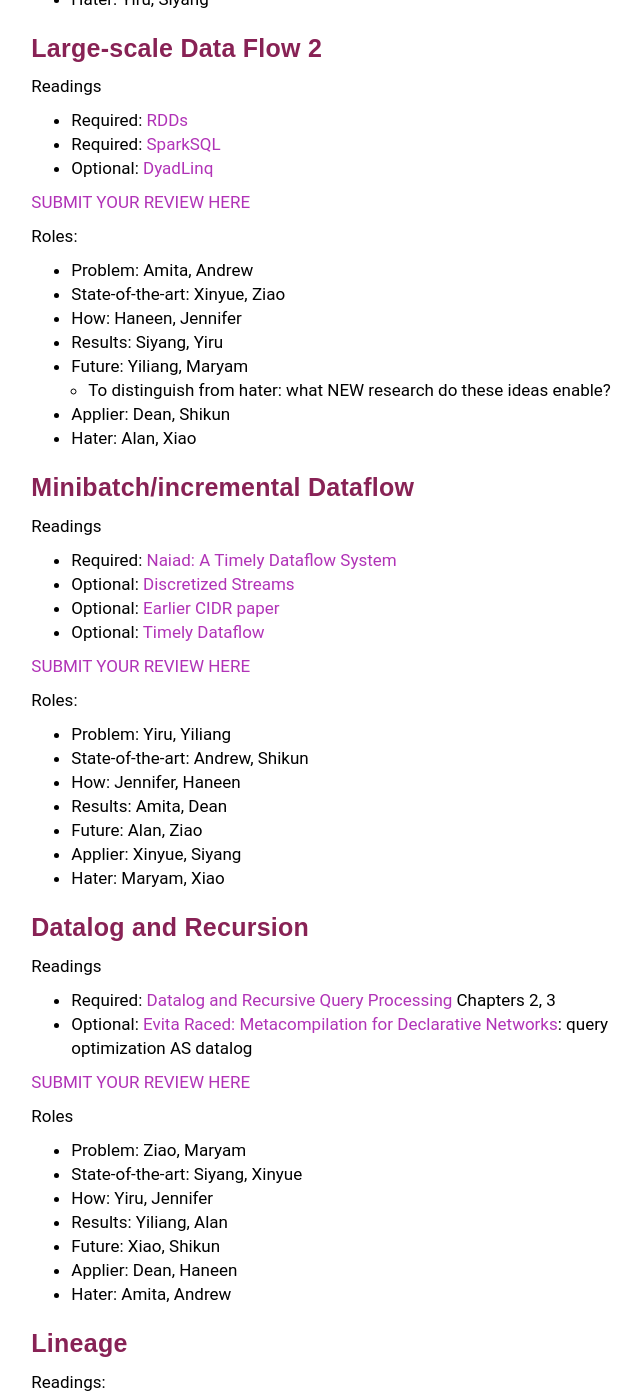
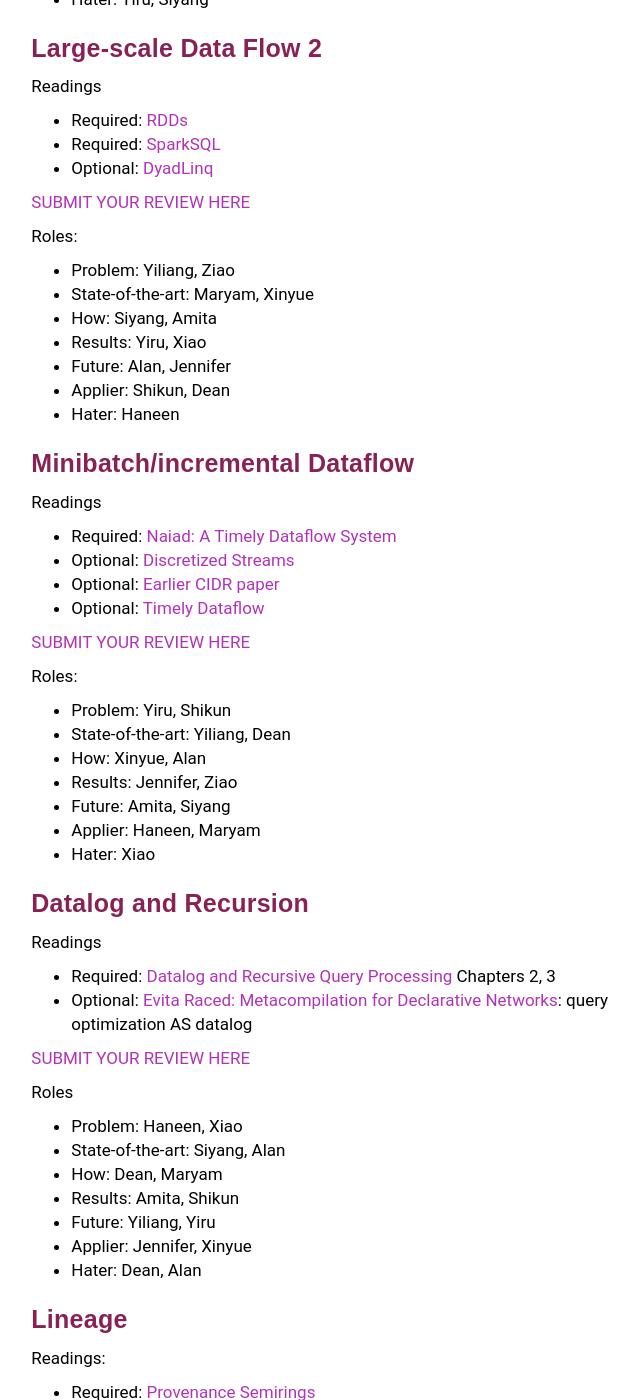
Before and after one commit to wzao1515/w6113.github.io, a Jekyll site: the page built from reviews.md, in a window 1280 px wide and 1400 px high, scrolled down 6244 px. Shown: the whole window, without its empty margins (293-934 px from the left). Built offline with Jekyll 4.4.1, drawn with Linux system fonts in a browser that asks for light colours; our own code applies the rules of GitHub Pages for plain Markdown files; some of the changed text lies outside the part shown.

Commit message:
updated website

```diff
--- a/reviews.md
+++ b/reviews.md
@@ -274,7 +274,7 @@ Readings
 Roles: Compare and contrast between the systems for your respective roles
 
 * Problem:  Maryam, Dean
-* State-of-the-art:  Jennifer, Andrew
+* State-of-the-art:  Jennifer
 * How:  Yiliang, Shikun
 * Results:  Alan, Xinyue
 * Future:  Haneen, Ziao
@@ -295,14 +295,13 @@ Readings
 
 Roles:
 
-* Problem:  Amita, Andrew
-* State-of-the-art:  Xinyue, Ziao
-* How:  Haneen, Jennifer
-* Results:  Siyang, Yiru
-* Future:  Yiliang, Maryam
-  * To distinguish from hater: what NEW research do these ideas enable?
-* Applier:  Dean, Shikun
-* Hater:  Alan, Xiao
+* Problem:  Yiliang, Ziao
+* State-of-the-art:  Maryam, Xinyue
+* How:  Siyang, Amita
+* Results:  Yiru, Xiao
+* Future:  Alan, Jennifer
+* Applier:  Shikun, Dean
+* Hater:  Haneen
 
 
 
@@ -320,13 +319,14 @@ Readings
 
 Roles:
 
-* Problem:  Yiru, Yiliang
-* State-of-the-art:  Andrew, Shikun
-* How:  Jennifer, Haneen
-* Results:  Amita, Dean
-* Future:  Alan, Ziao
-* Applier:  Xinyue, Siyang
-* Hater:  Maryam, Xiao
+* Problem:  Yiru, Shikun
+* State-of-the-art:  Yiliang, Dean
+* How:  Xinyue, Alan
+* Results:  Jennifer, Ziao
+* Future:  Amita, Siyang
+* Applier:  Haneen, Maryam
+* Hater:  Xiao
+
 
 <a name='lec17' />
 <a name='lec18' />
@@ -341,13 +341,14 @@ Readings
 
 Roles
 
-* Problem:  Ziao, Maryam
-* State-of-the-art:  Siyang, Xinyue
-* How:  Yiru, Jennifer
-* Results:  Yiliang, Alan
-* Future:  Xiao, Shikun
-* Applier:  Dean, Haneen
-* Hater:  Amita, Andrew
+* Problem:  Haneen, Xiao
+* State-of-the-art:  Siyang, Alan
+* How:  Dean, Maryam
+* Results:  Amita, Shikun
+* Future:  Yiliang, Yiru
+* Applier:  Jennifer, Xinyue
+* Hater:  Dean, Alan
+
 
 
 <a name='lec19' />
@@ -362,14 +363,13 @@ Readings:
 
 Roles
 
-* Problem:  Xiao, Maryam
-* State-of-the-art:  Andrew, Xinyue
-* How:  Shikun, Jennifer
-* Results:  Alan, Dean
-* Future:  Siyang, Yiru
-* Applier:  Haneen, Amita
-* Hater:  Ziao, Yiliang
-
+* Problem:  Alan, Siyang
+* State-of-the-art:  Xiao, Ziao
+* How:  Yiru
+* Results:  Haneen, Dean
+* Future:  Shikun, Maryam
+* Applier:  Yiliang
+* Hater:  Amita, Jennifer
 
 
 <a name='lec20' />
@@ -386,6 +386,18 @@ Readings:
 
 * Required: [Survey: Materialized Views](./files/papers/matview-survey.pdf)
 * Optional: [Noria: dynamic, partially-stateful data-flow for high-performance web applications](https://pdos.csail.mit.edu/papers/noria:osdi18.pdf)
+
+[SUBMIT YOUR REVIEW HERE](https://goo.gl/forms/ymmD3tIBTWpQO7ME2)
+
+Roles
+
+* Problem:  Xinyue, Jennifer
+* State-of-the-art:  Haneen, Amita
+* How:  Xiao, Ziao
+* Results:  Siyang
+* Future:  Dean
+* Applier:  Yiru
+* Hater:  Yiliang, Maryam
 
 
 <a name='lec23' />
```
